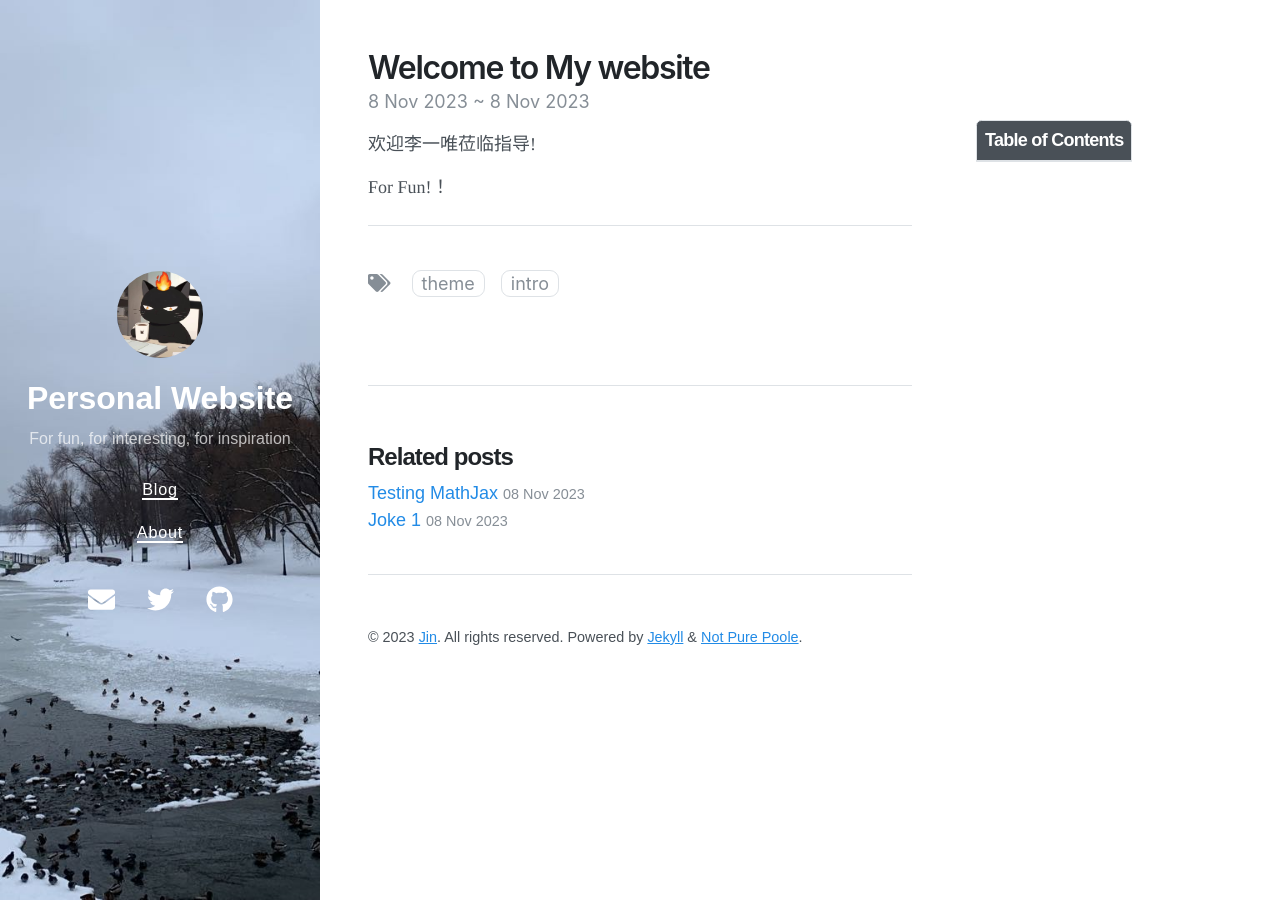
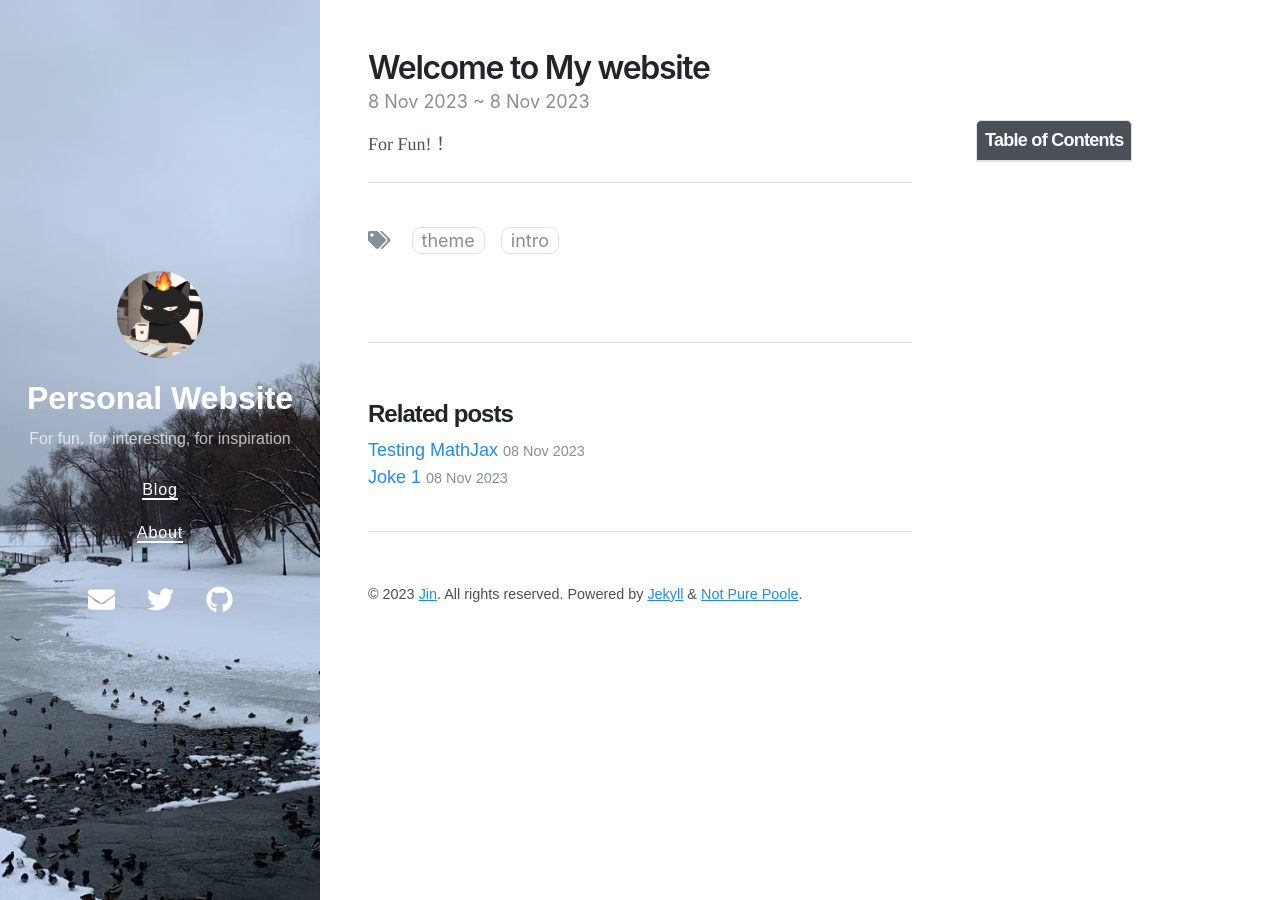
Before and after one commit to New-lay/New-lay.github.io, a Jekyll site: the page built from _posts/2020-09-29-welcome-to-not-pure-poole.md, in a window 1280 px wide. Built offline with Jekyll 4.4.1, drawn with Linux system fonts in a browser that asks for light colours; nearby versions of some CDN libraries.

Commit message:
Update 2020-09-29-welcome-to-not-pure-poole.md

```diff
--- a/_posts/2020-09-29-welcome-to-not-pure-poole.md
+++ b/_posts/2020-09-29-welcome-to-not-pure-poole.md
@@ -6,7 +6,7 @@ last_modified_at: 2023-11-08 22:38 +0800
 tags: [theme, Intro]
 toc:  true
 ---
-欢迎李一唯莅临指导!
+
 
 
 For Fun!！
```
